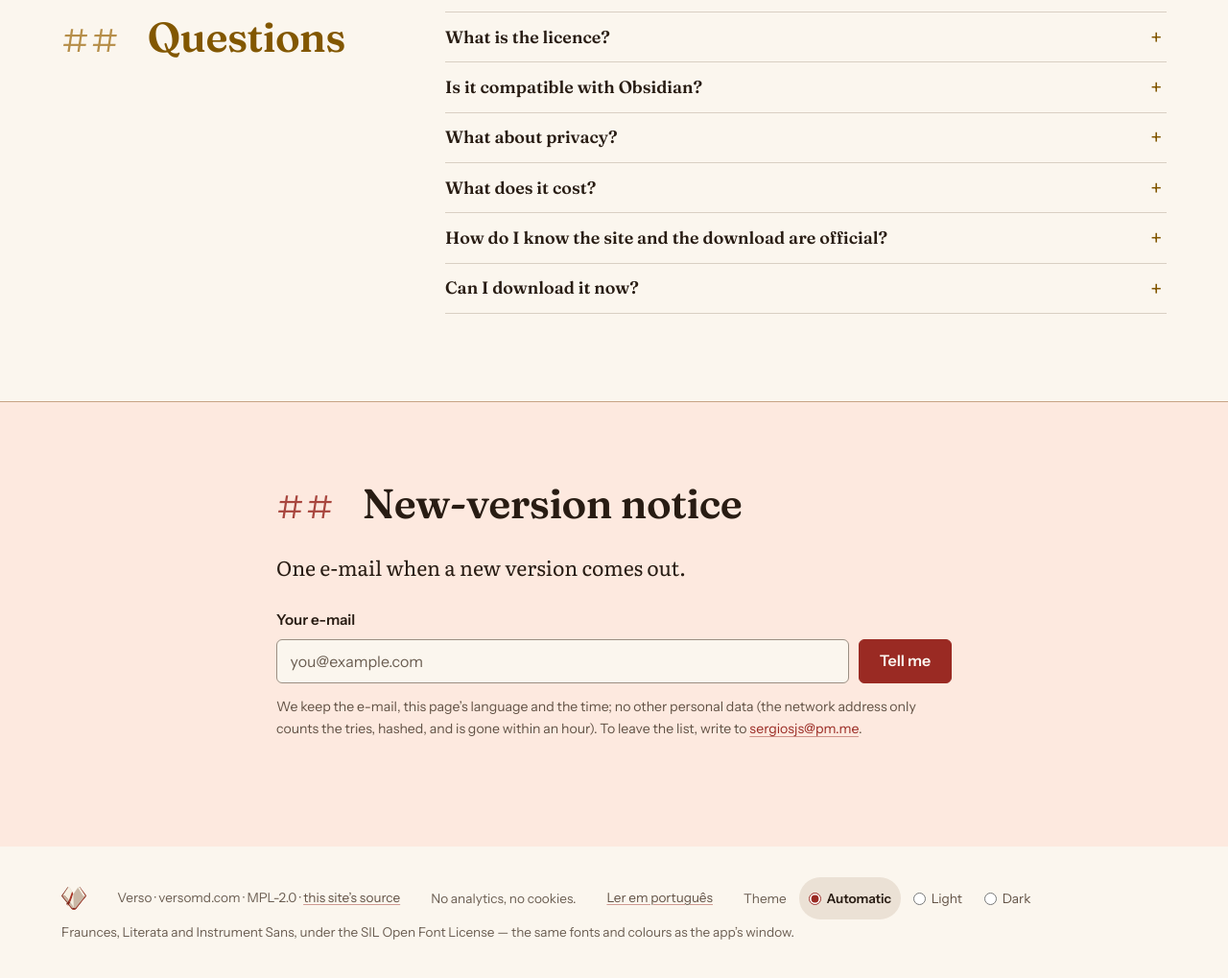
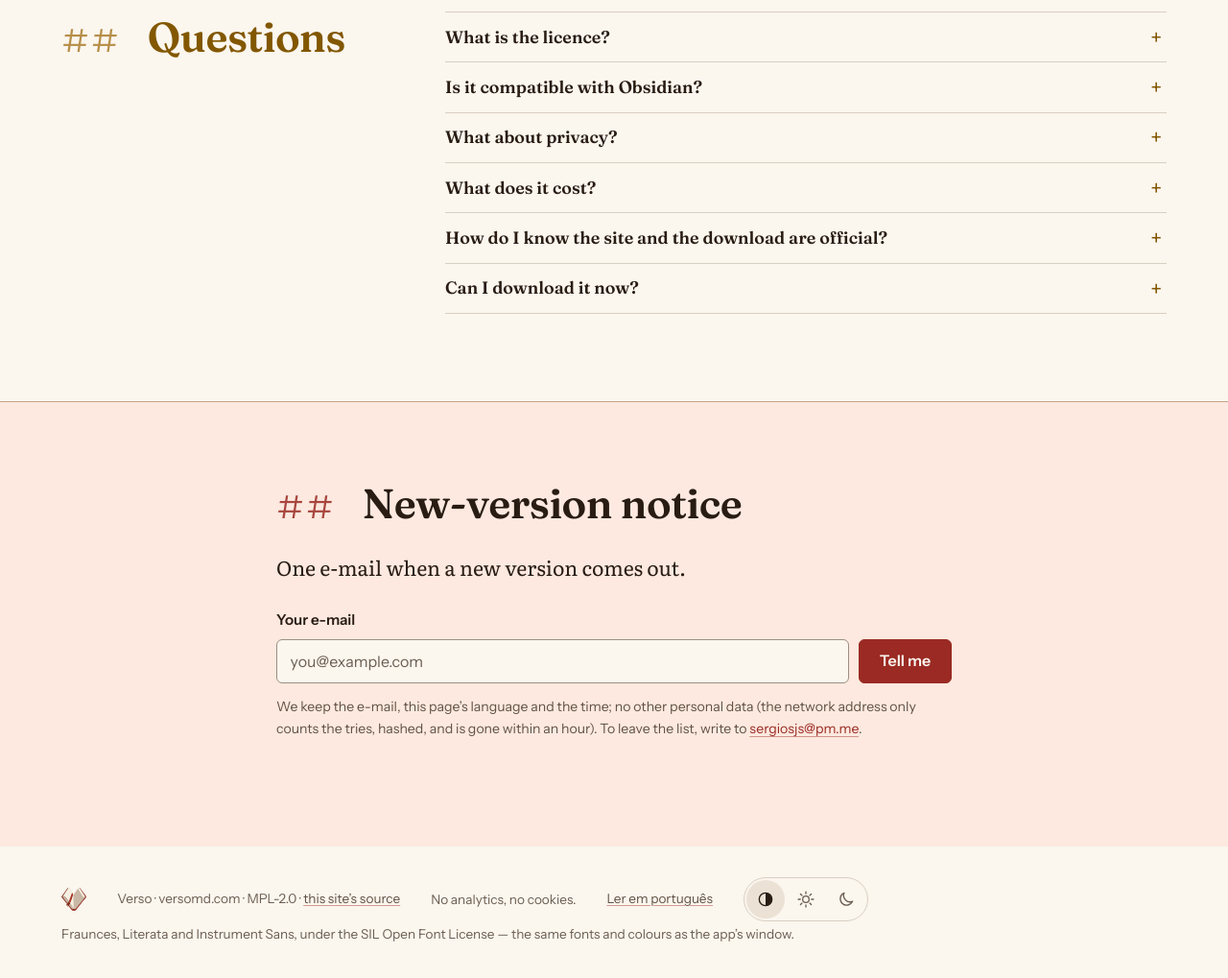
Before and after one commit to SergioSJS/versomd-site, an Astro site: page /en in a window 1280 px wide. Shown: the part 5325-6344 px from the top of the page at 96% size. Built offline with nearby package versions, Linux system fonts and the light colour scheme; Astro itself is replaced by a stand-in of ours; some packages are replaced by stand-ins of ours.

Commit message:
The footer's theme choice is three icons, as the masthead's button
Automatic, light and dark side by side in one pill, the chosen one filled;
their names stay for screen readers and the tooltip.

```diff
--- a/src/layouts/Base.astro
+++ b/src/layouts/Base.astro
@@ -133,10 +133,19 @@ const pages: { id: Page; href: string; label: string }[] = [
         <a href={altPath} hreflang={copy.switchTo.hreflang} lang={copy.switchTo.hreflang}>{copy.switchTo.label}</a>
       </p>
       <fieldset class="theme-pick" data-theme-pick hidden>
-        <legend>{copy.theme.label}</legend>
-        <label><input type="radio" name="theme-pick" value="auto" />{copy.theme.auto}</label>
-        <label><input type="radio" name="theme-pick" value="light" />{copy.theme.light}</label>
-        <label><input type="radio" name="theme-pick" value="dark" />{copy.theme.dark}</label>
+        <legend class="sr">{copy.theme.label}</legend>
+        <label title={copy.theme.auto}>
+          <input class="sr" type="radio" name="theme-pick" value="auto" /><span class="sr">{copy.theme.auto}</span>
+          <svg class="ti" viewBox="0 0 24 24" aria-hidden="true"><circle cx="12" cy="12" r="8" /><path d="M12 4a8 8 0 0 1 0 16z" class="ti-fill" /></svg>
+        </label>
+        <label title={copy.theme.light}>
+          <input class="sr" type="radio" name="theme-pick" value="light" /><span class="sr">{copy.theme.light}</span>
+          <svg class="ti" viewBox="0 0 24 24" aria-hidden="true"><circle cx="12" cy="12" r="4" /><path d="M12 2.5v2.5M12 19v2.5M2.5 12H5M19 12h2.5M5.3 5.3l1.8 1.8M16.9 16.9l1.8 1.8M5.3 18.7l1.8-1.8M16.9 7.1l1.8-1.8" /></svg>
+        </label>
+        <label title={copy.theme.dark}>
+          <input class="sr" type="radio" name="theme-pick" value="dark" /><span class="sr">{copy.theme.dark}</span>
+          <svg class="ti" viewBox="0 0 24 24" aria-hidden="true"><path d="M20 14.5A8 8 0 0 1 9.5 4a8 8 0 1 0 10.5 10.5z" /></svg>
+        </label>
       </fieldset>
     </footer>
     <script>
--- a/src/styles/site.css
+++ b/src/styles/site.css
@@ -1539,30 +1539,33 @@ a.tool-name { color: var(--seal); }
 .colophon .fonts { flex-basis: 100%; order: 3; }
 .colophon a { color: var(--ink-2); display: inline-block; padding-block: 0.7rem; }
 .colophon p:not(.fonts) a { min-height: 44px; }
-/* The theme's three choices, written out, at the foot of every page. */
+/* The theme's three choices at the foot of every page: the same three
+   icons as the masthead's button, side by side, the chosen one filled; their
+   names are for screen readers and the tooltip. */
 .theme-pick {
-  display: flex;
-  flex-wrap: wrap;
-  align-items: center;
-  gap: 0 0.25rem;
+  display: inline-flex;
+  gap: 2px;
   margin: 0;
-  padding: 0;
-  border: 0;
+  padding: 2px;
+  border: 1px solid var(--hair);
+  border-radius: var(--radius-pill);
 }
 .theme-pick[hidden] { display: none; }
-.theme-pick legend { float: left; margin-right: 0.6rem; padding: 0; }
 .theme-pick label {
   display: inline-flex;
   align-items: center;
-  gap: 0.35rem;
-  min-height: 44px;
-  padding: 0 0.6rem;
-  color: var(--ink-2);
+  justify-content: center;
+  width: 40px;
+  height: 40px;
+  color: var(--ink-3);
   border-radius: var(--radius-pill);
   cursor: pointer;
 }
-.theme-pick label:has(input:checked) { color: var(--ink); background: var(--paper-3); font-weight: 600; }
-.theme-pick input { accent-color: var(--seal); margin: 0; }
+.theme-pick label:hover { color: var(--seal); }
+.theme-pick label:has(input:checked) { color: var(--ink); background: var(--paper-3); }
+.theme-pick label:has(input:focus-visible) { outline: 2px solid var(--brass-ink); outline-offset: 1px; }
+.theme-pick .ti { width: 20px; height: 20px; fill: none; stroke: currentColor; stroke-width: 1.6; stroke-linecap: round; stroke-linejoin: round; }
+.theme-pick .ti-fill { fill: currentColor; stroke: none; }
 
 /* ── back to top ───────────────────────────────────────────────────────── */
 /* Without the script: a link at the end of the page. With it: a round
```
